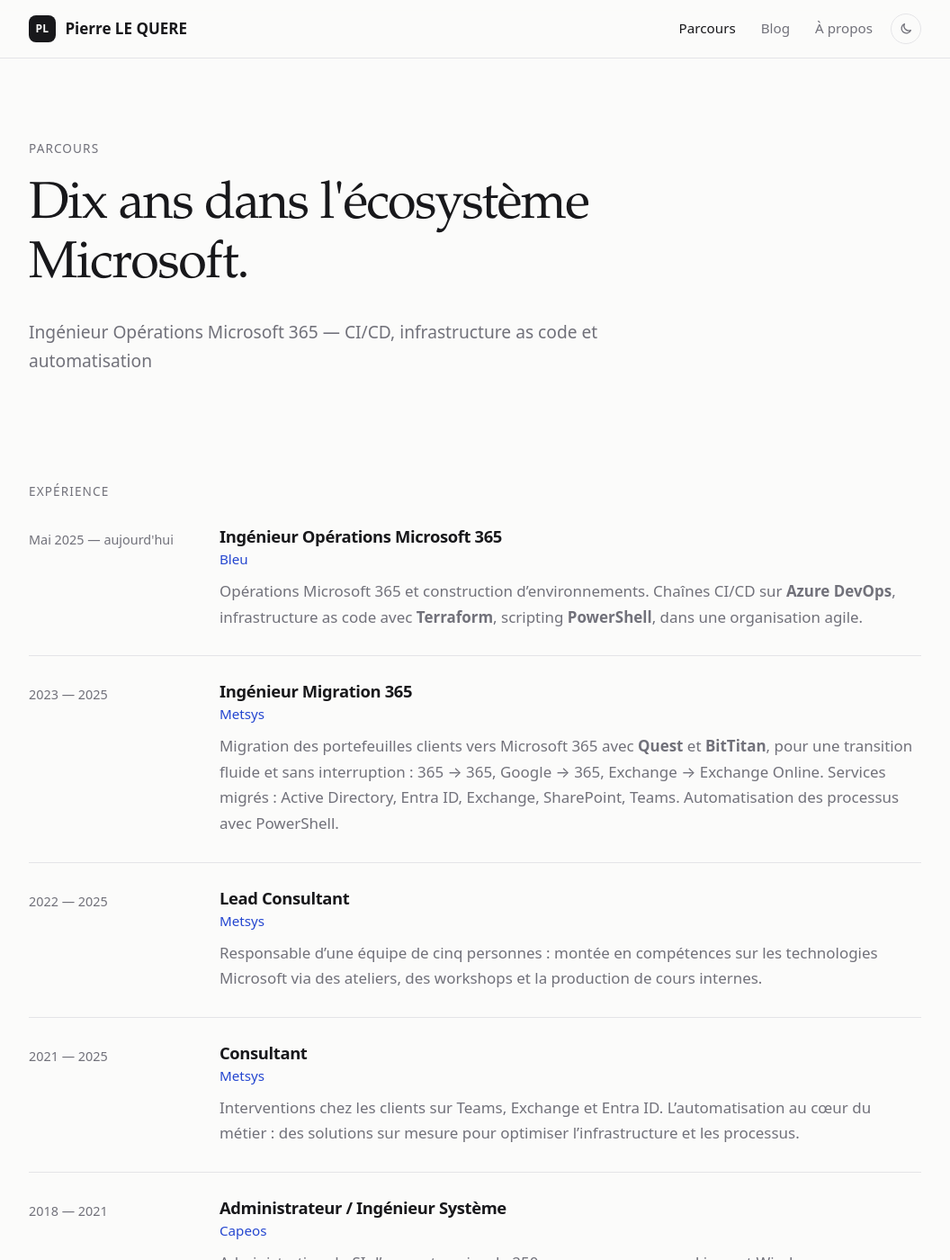
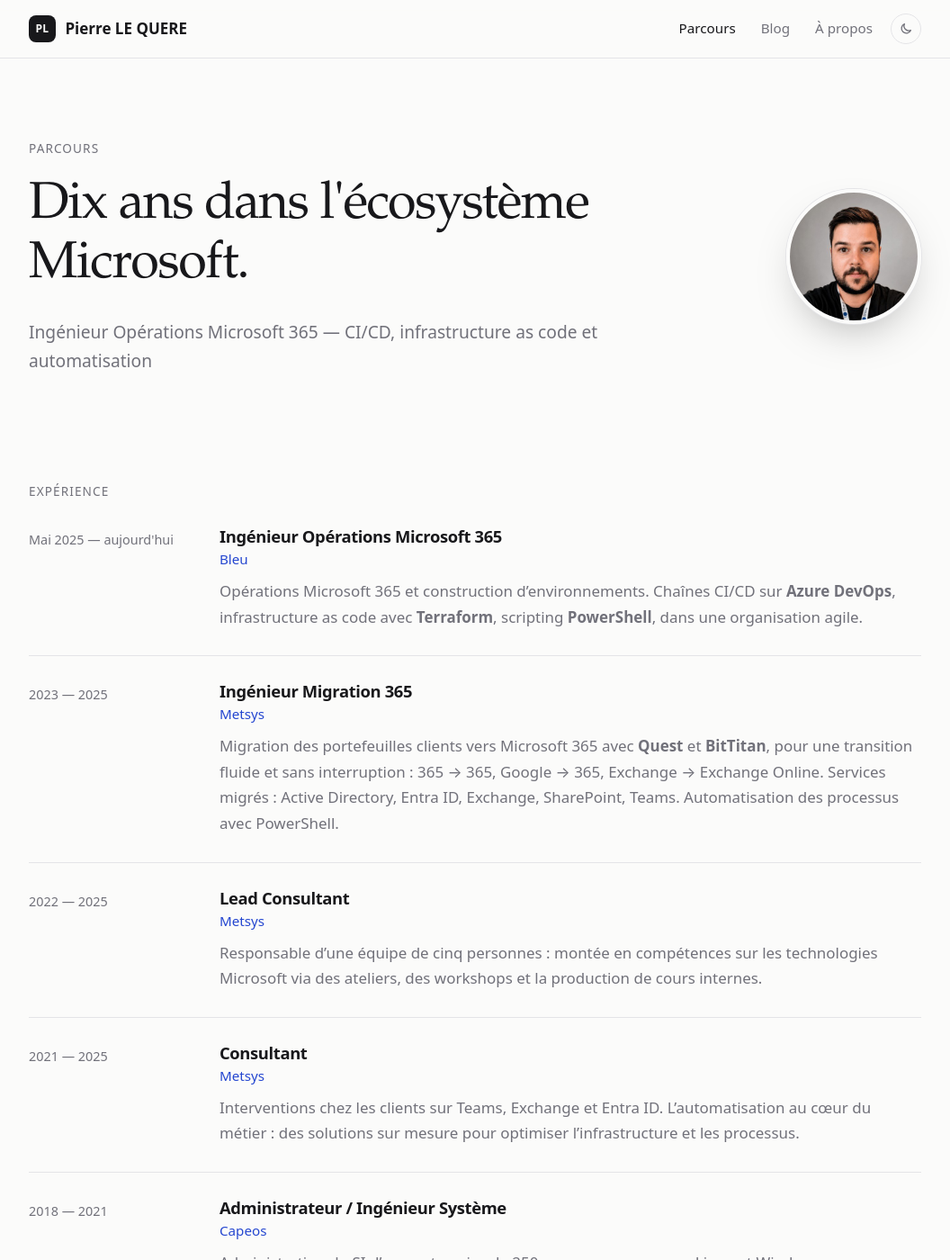
Before and after one commit to pierrelequere/pierrelequere, a Jekyll site: the page built from cv/index.html, in a window 1280 px wide and 1400 px high. Shown: the whole window at 90% size, without its empty margins (112-1168 px from the left). Built offline with Jekyll 4.4.1, drawn with Linux system fonts in a browser that asks for light colours.

Commit message:
Ajout de la photo sur l'accueil et la page Parcours
Co-Authored-By: Claude Opus 5.5 <noreply@anthropic.com>
Claude-Session: https://claude.ai/code/session_01XuQMziPbrBtxdkPBpHTE6o

```diff
--- a/_data/cv.yml
+++ b/_data/cv.yml
@@ -13,6 +13,7 @@ presentation: >
   Ici, je partage ce que j'apprends en chemin.
 hors_clavier: Guitare et chant (plutôt blues et rock'n'roll), course à pied, football entre amis et pêche.
 email: pierrelequere2@gmail.com
+photo: /assets/img/pierre.jpg
 
 liens:
   - nom: LinkedIn
--- a/assets/css/style.css
+++ b/assets/css/style.css
@@ -57,7 +57,10 @@ section:first-child, .page-head + section { border-top: 0; }
 .more { font-size: .95rem; color: var(--muted); text-decoration: none; }
 
 /* ─── Accueil ─── */
-.hero { padding: 7rem 0 6rem; }
+.hero { display: grid; grid-template-columns: minmax(0, 1fr) auto; gap: 4rem; align-items: center; padding: 7rem 0 6rem; }
+.photo { width: 260px; height: 260px; border-radius: 50%; object-fit: cover; border: 6px solid var(--bg); box-shadow: 0 0 0 1px var(--line), 0 20px 50px -20px rgb(0 0 0 / .35); }
+.photo.small { width: 150px; height: 150px; border-width: 4px; }
+.with-photo { display: grid; grid-template-columns: minmax(0, 1fr) auto; gap: 3rem; align-items: center; }
 .hero h1, .page-head h1 { max-width: 860px; font-family: var(--serif); font-weight: 400; font-size: clamp(2.4rem, 6vw, 4.25rem); letter-spacing: -.025em; }
 .hero h1 em { font-style: italic; color: var(--accent); }
 .actions { display: flex; flex-wrap: wrap; gap: .75rem; margin-top: 2.5rem; }
@@ -147,6 +150,9 @@ pre code { background: none; border: 0; padding: 0; font-size: .86rem; }
 
 /* ─── Mobile ─── */
 @media (max-width: 680px) {
+  .hero, .with-photo { grid-template-columns: 1fr; gap: 2rem; }
+  .photo { order: -1; width: 140px; height: 140px; }
+  .with-photo .photo { display: none; }
   body { font-size: 16px; }
   .brand { font-size: 0; gap: 0; }
   .topbar nav { gap: 1.25rem; }
--- a/cv/index.html
+++ b/cv/index.html
@@ -4,10 +4,13 @@ title: Parcours
 ---
 {% assign cv = site.data.cv %}
 
-<header class="page-head">
-  <p class="eyebrow">Parcours</p>
-  <h1>Dix ans dans l'écosystème Microsoft.</h1>
-  <p class="lede">{{ cv.titre }}</p>
+<header class="page-head with-photo">
+  <div>
+    <p class="eyebrow">Parcours</p>
+    <h1>Dix ans dans l'écosystème Microsoft.</h1>
+    <p class="lede">{{ cv.titre }}</p>
+  </div>
+  <img class="photo small" src="{{ cv.photo | relative_url }}" alt="Pierre Le Quere" width="400" height="400">
 </header>
 
 <section>
--- a/index.html
+++ b/index.html
@@ -4,6 +4,7 @@ layout: default
 {% assign cv = site.data.cv %}
 
 <section class="hero">
+  <div class="hero-text">
     <p class="eyebrow">{{ cv.poste_actuel }}</p>
     <h1>Bonjour, je suis <em>Pierre</em>.</h1>
     <p class="lede">{{ cv.presentation }}</p>
@@ -11,6 +12,8 @@ layout: default
       <a class="btn" href="{{ '/blog/' | relative_url }}">Lire le blog</a>
       <a class="btn ghost" href="{{ '/cv/' | relative_url }}">Mon parcours</a>
     </div>
+  </div>
+  <img class="photo" src="{{ cv.photo | relative_url }}" alt="Pierre Le Quere" width="400" height="400">
 </section>
 
 <section>
```
Also changed, not shown: assets/img/pierre.jpg (added). Lines whose indentation alone changed are shown as unchanged.
